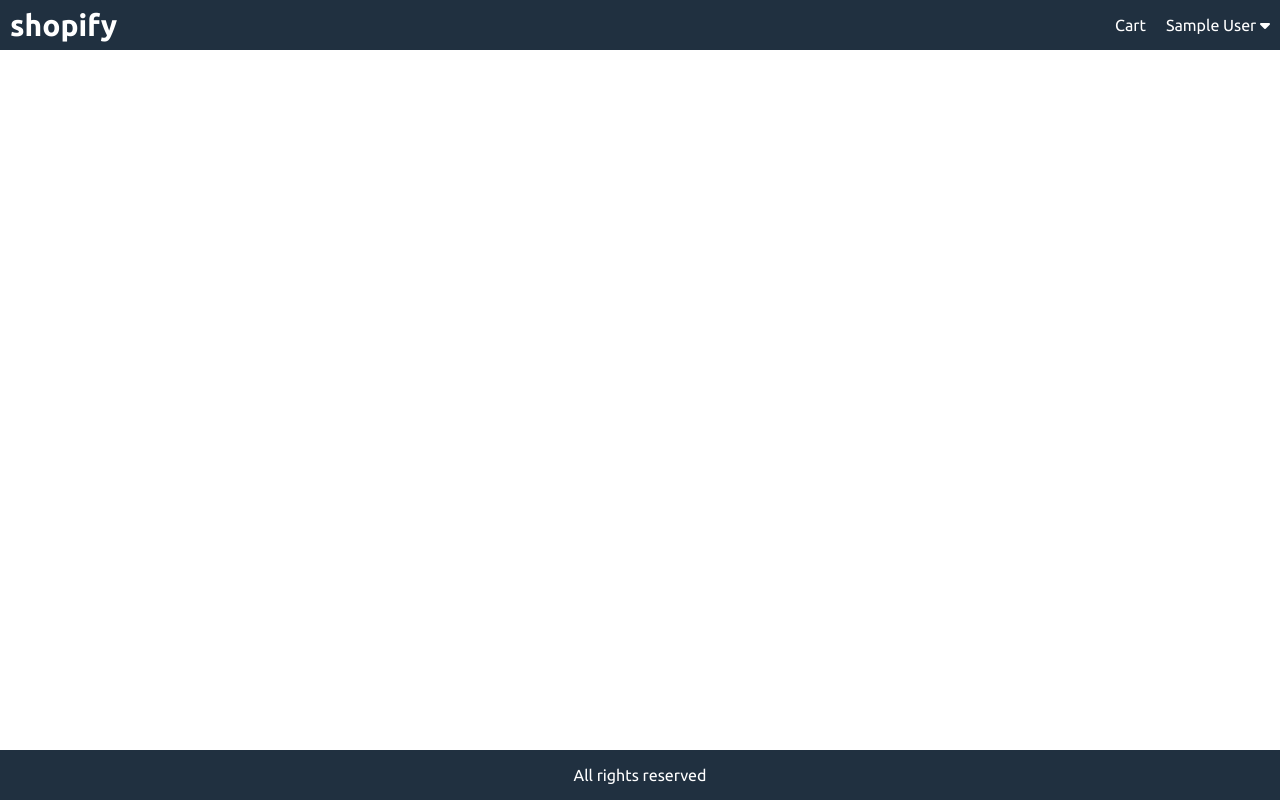
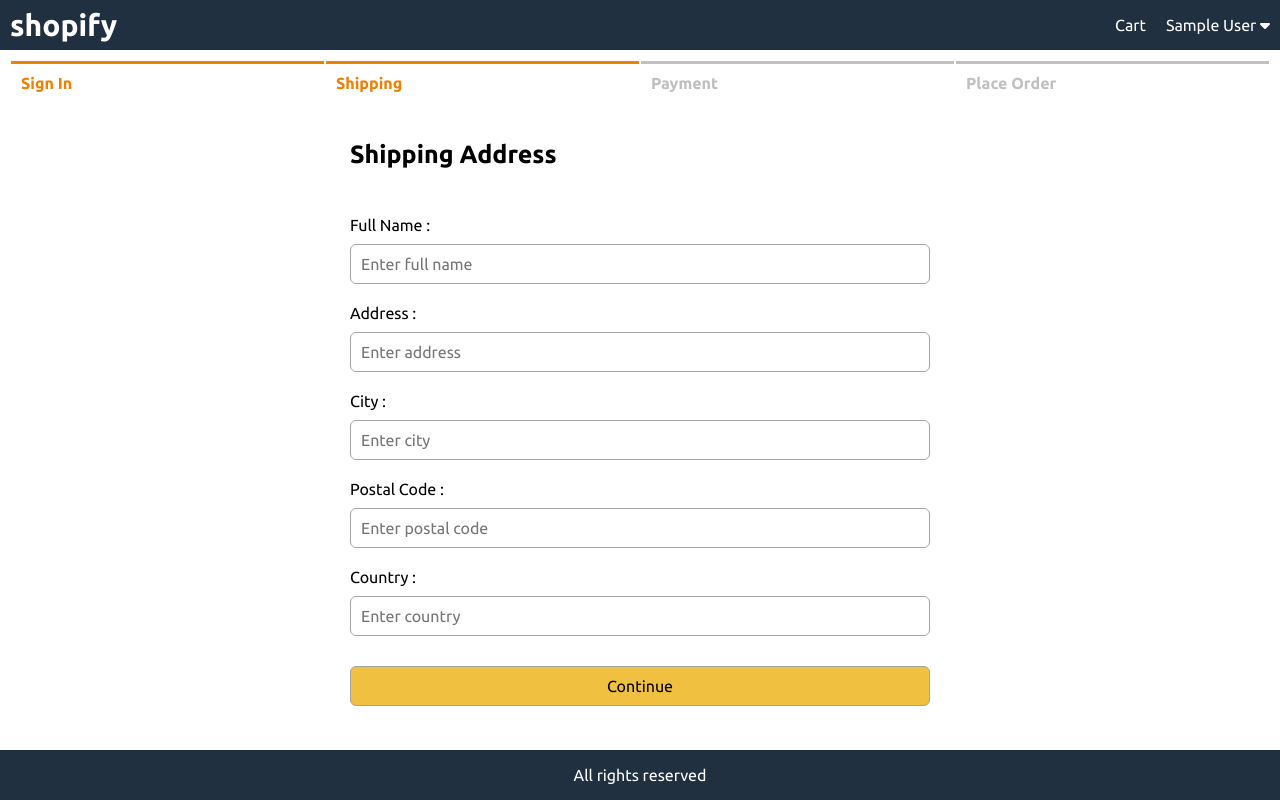
Before and after one commit to suryansh098/shopify-app, a React (Create React App) app: page /shipping in a window 1280 px wide. Built offline with nearby package versions, Linux system fonts and the light colour scheme; sample sign-in values are in the browser's storage.

Commit message:
created shipping screen

```diff
--- a/src/App.js
+++ b/src/App.js
@@ -11,6 +11,7 @@
 import ProductScreen from './screens/ProductScreen';
 import SigninScreen from './screens/SigninScreen';
 import RegisterScreen from './screens/RegisterScreen';
+import ShippingScreen from './screens/ShippingScreen';
 
 function App() {
 
@@ -62,6 +63,7 @@
         <Route path='/product/:id' component={ProductScreen} exact></Route>
         <Route path="/signin" component={SigninScreen} exact></Route>
         <Route path="/register" component={RegisterScreen} exact></Route>
+        <Route path='/shipping' component={ShippingScreen} exact></Route>
         <Route path='/' component={HomeScreen} exact></Route>
       </main>
       <footer className="row center">All rights reserved</footer>
--- a/src/Store.js
+++ b/src/Store.js
@@ -14,6 +14,9 @@
     cartItems: localStorage.getItem('cartItems')
       ? JSON.parse(localStorage.getItem('cartItems'))
       : [],
+    shippingAddress: localStorage.getItem('shippingAddress')
+      ? JSON.parse(localStorage.getItem('shippingAddress'))
+      : {}
   }
 };
 
--- a/src/actions/cartActions.js
+++ b/src/actions/cartActions.js
@@ -1,5 +1,5 @@
 import Axios from 'axios';
-import { CART_ADD_ITEM, CART_REMOVE_ITEM } from "../contants/cartConstants";
+import { CART_ADD_ITEM, CART_REMOVE_ITEM, CART_SAVE_SHIPPING_ADDRESS } from "../contants/cartConstants";
 
 export const addToCart = (productId, qty) => async(dispatch, getState) => {
     const {data} = await Axios.get(`/api/products/${productId}`);
@@ -24,3 +24,11 @@
     });
     localStorage.setItem('cartItems', JSON.stringify(getState().cart.cartItems));
 }
+
+export const saveShippingAddress = (data) => (dispatch) => {
+    dispatch({
+        type: CART_SAVE_SHIPPING_ADDRESS,
+        payload: data
+    });
+    localStorage.setItem('shippingAddress', JSON.stringify(data));
+}
--- /dev/null
+++ b/src/components/CheckoutSteps.js
@@ -0,0 +1,14 @@
+import React from 'react'
+
+const CheckoutSteps = (props) => {
+  return (
+    <div className="row checkout-steps">
+      <div className={props.step1 ? 'active' : ''}>Sign In</div>
+      <div className={props.step2 ? 'active' : ''}>Shipping</div>
+      <div className={props.step3 ? 'active' : ''}>Payment</div>
+      <div className={props.step4 ? 'active' : ''}>Place Order</div>
+    </div>
+  );
+};
+
+export default CheckoutSteps;
--- a/src/contants/cartConstants.js
+++ b/src/contants/cartConstants.js
@@ -1,2 +1,3 @@
 export const CART_ADD_ITEM = 'CART_ADD_ITEM';
 export const CART_REMOVE_ITEM = 'CART_REMOVE_ITEM';
+export const CART_SAVE_SHIPPING_ADDRESS = 'CART_SAVE_SHIPPING_ADDRESS';
--- a/src/index.css
+++ b/src/index.css
@@ -230,3 +230,17 @@
 .dropdown:hover .dropdown-content {
     display: block;
 }
+
+/* Checkout Steps */
+.checkout-steps > div {
+    border-top: 0.3rem #c0c0c0 solid;
+    color: #c0c0c0;
+    flex: 1;
+    padding: 1rem;
+    margin: 0.1rem;
+    font-weight: bold;
+}
+.checkout-steps > div.active {
+    border-top-color: #f08000;
+    color: #f08000;
+}
--- a/src/reducers/cartReducers.js
+++ b/src/reducers/cartReducers.js
@@ -1,4 +1,4 @@
-import { CART_ADD_ITEM, CART_REMOVE_ITEM } from "../contants/cartConstants";
+import { CART_ADD_ITEM, CART_REMOVE_ITEM, CART_SAVE_SHIPPING_ADDRESS } from "../contants/cartConstants";
 
 export const cartReducer = (state = { cartItems: [] }, action) => {
   switch (action.type) {
@@ -23,6 +23,11 @@
         ...state,
         cartItems: state.cartItems.filter( x => x.product !== action.payload)
       };
+    case CART_SAVE_SHIPPING_ADDRESS:
+      return {
+        ...state,
+        shippingAddress: action.payload
+      }
     default:
       return state;
   }
--- a/src/screens/RegisterScreen.js
+++ b/src/screens/RegisterScreen.js
@@ -5,7 +5,7 @@
 import MessageBox from '../components/MessageBox';
 import { register } from '../actions/userActions';
 
-const SigninScreen = (props) => {
+const RegisterScreen = (props) => {
 
   const [name, setName] = useState('');
   const [email, setEmail] = useState('');
@@ -111,4 +111,4 @@
   )
 }
 
-export default SigninScreen;
+export default RegisterScreen;
--- /dev/null
+++ b/src/screens/ShippingScreen.js
@@ -0,0 +1,114 @@
+import React, { useState } from 'react';
+import { useDispatch, useSelector } from 'react-redux';
+import { saveShippingAddress } from '../actions/cartActions';
+import CheckoutSteps from '../components/CheckoutSteps';
+
+const ShippingScreen = (props) => {
+  const userSignin = useSelector(state => state.userSignin);
+  const { userInfo } = userSignin;
+
+  const cart = useSelector(state => state.cart);
+  const { shippingAddress } = cart;
+  if(!userInfo) {
+    props.history.push('/signin');
+  }
+  const [fullName, setFullName] = useState(shippingAddress.fullName);
+  const [address, setAddress] = useState(shippingAddress.address);
+  const [city, setCity] = useState(shippingAddress.city);
+  const [postalCode, setPostalCode] = useState(shippingAddress.postalCode);
+  const [country, setCountry] = useState(shippingAddress.country);
+
+  const dispatch = useDispatch();
+  const submitHandler = (event) => {
+    event.preventDefault();
+    dispatch(saveShippingAddress({
+      fullName,
+      address,
+      city,
+      postalCode,
+      country
+    }));
+    props.history.push('/payment');
+  }
+
+  return (
+    <div>
+      <CheckoutSteps step1 step2></CheckoutSteps>
+
+      <form className="form" onSubmit={submitHandler}>
+
+        <div>
+          <h1>Shipping Address</h1>
+        </div>
+
+        <div>
+          <label htmlFor="fullName">Full Name :</label>
+          <input
+            type="text"
+            id="fullName"
+            placeholder="Enter full name"
+            value={fullName}
+            onChange={(event) => setFullName(event.target.value)}
+            required
+          />
+        </div>
+
+        <div>
+          <label htmlFor="address">Address :</label>
+          <input
+            type="text"
+            id="address"
+            placeholder="Enter address"
+            value={address}
+            onChange={(event) => setAddress(event.target.value)}
+            required
+          />
+        </div>
+
+        <div>
+          <label htmlFor="city">City :</label>
+          <input
+            type="text"
+            id="city"
+            placeholder="Enter city"
+            value={city}
+            onChange={(event) => setCity(event.target.value)}
+            required
+          />
+        </div>
+
+        <div>
+          <label htmlFor="postalCode">Postal Code :</label>
+          <input
+            type="text"
+            id="postalCode"
+            placeholder="Enter postal code"
+            value={postalCode}
+            onChange={(event) => setPostalCode(event.target.value)}
+            required
+          />
+        </div>
+
+        <div>
+          <label htmlFor="country">Country :</label>
+          <input
+            type="text"
+            id="country"
+            placeholder="Enter country"
+            value={country}
+            onChange={(event) => setCountry(event.target.value)}
+            required
+          />
+        </div>
+
+        <div>
+          <label/>
+          <button type="submit" className="primary">Continue</button>
+        </div>
+
+      </form>
+    </div>
+  );
+};
+
+export default ShippingScreen;
```
